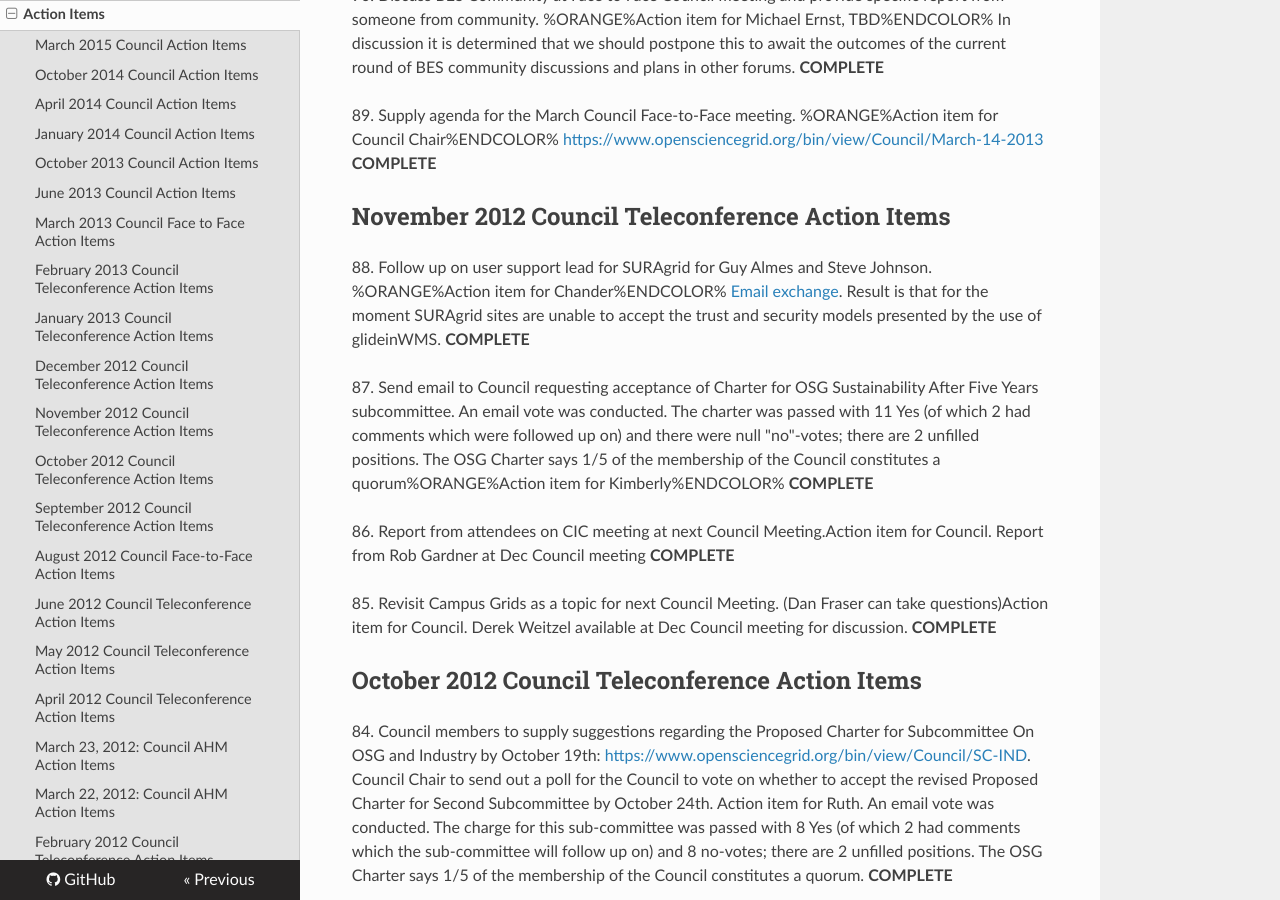
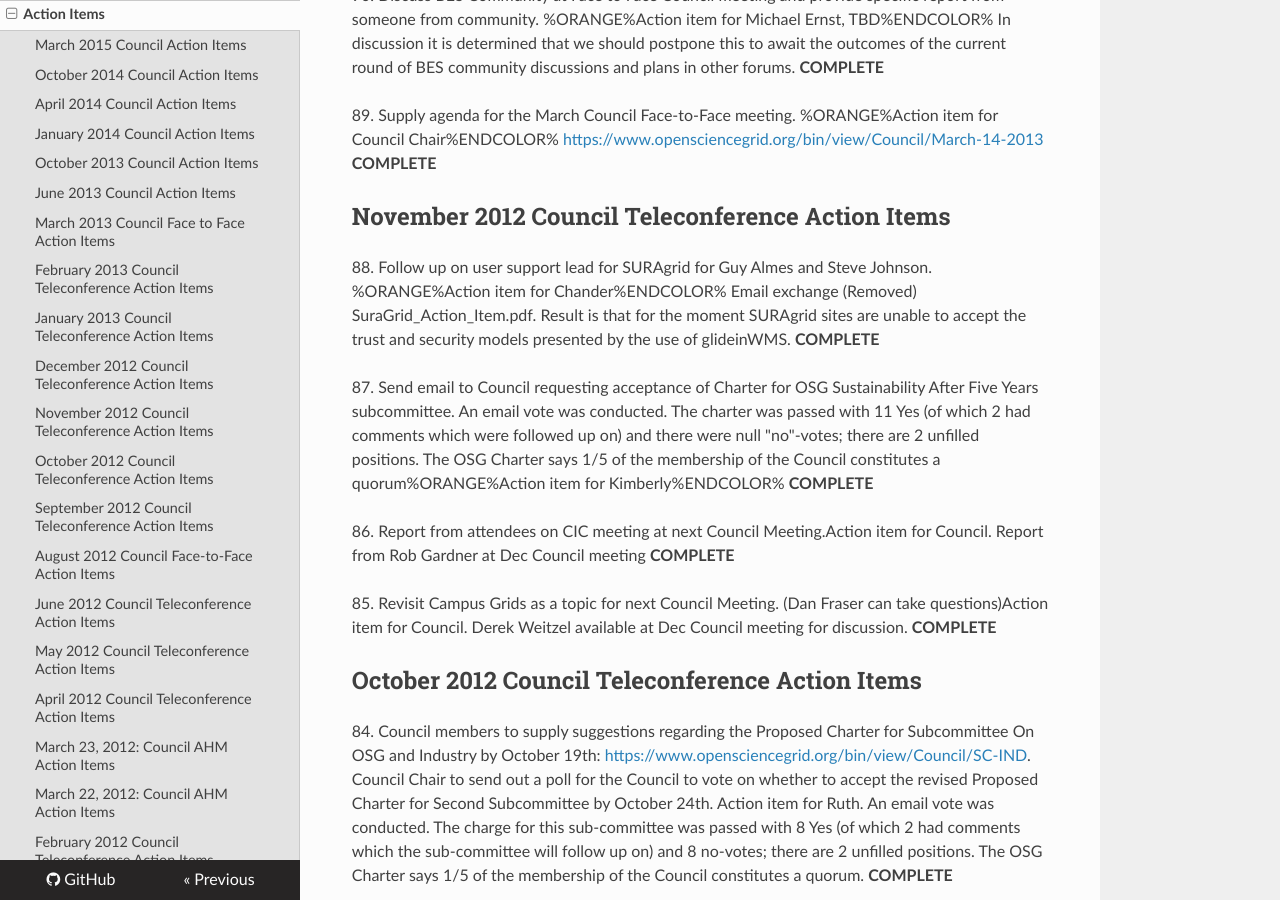
Before and after one commit to osg-htc/council, an MkDocs documentation site: the page built from docs/CouncilActionItems.md, in a window 1280 px wide and 900 px high, scrolled down 9256 px. Built offline with MkDocs 1.6.1, drawn with Linux system fonts in a browser that asks for light colours; nearby versions of some CDN libraries; old or Windows-style settings are respelled for this version of MkDocs; some of the changed text lies outside the part shown.

Commit message:
Fixing links in the proper doc this time

```diff
--- a/docs/CouncilActionItems.md
+++ b/docs/CouncilActionItems.md
@@ -182,7 +182,7 @@
 
 109\. Council to discuss "expectations of entry" as resource constraints continue to increase. **COMPLETE**
 
--   [OSG\_VO\_Registration\_Workflow.docx](%ATTACHURL%/OSG_VO_Registration_Workflow.docx)
+-   (Removed) OSG\_VO\_Registration\_Workflow.docx
 -   Change agreed to move forward to Implementation.
 
 108\. Follow up with potential Industry Partners action items. This is a Council action item and not something the Project can take on. See Council Chairs presentation at the Council meeting. In particular for NVIDIA will help to have a stakeholder engaged (ICeCube? enmr?) Ruth will work with Jerome on attendance at the DOE SBIR meeting. She will also follow up with DOE Program managers. - no opportunities to date **Complete**
@@ -265,7 +265,7 @@
 November 2012 Council Teleconference Action Items
 -------------------------------------------------
 
-88\. Follow up on user support lead for SURAgrid for Guy Almes and Steve Johnson. %ORANGE%Action item for Chander%ENDCOLOR% [ Email exchange](%ATTACHURL%/SuraGrid_Action_Item.pdf). Result is that for the moment SURAgrid sites are unable to accept the trust and security models presented by the use of glideinWMS. **COMPLETE**
+88\. Follow up on user support lead for SURAgrid for Guy Almes and Steve Johnson. %ORANGE%Action item for Chander%ENDCOLOR% Email exchange (Removed) SuraGrid_Action_Item.pdf. Result is that for the moment SURAgrid sites are unable to accept the trust and security models presented by the use of glideinWMS. **COMPLETE**
 
 87\. Send email to Council requesting acceptance of Charter for OSG Sustainability After Five Years subcommittee. An email vote was conducted. The charter was passed with 11 Yes (of which 2 had comments which were followed up on) and there were null "no"-votes; there are 2 unfilled positions. The OSG Charter says 1/5 of the membership of the Council constitutes a quorum%ORANGE%Action item for Kimberly%ENDCOLOR% **COMPLETE**
 
@@ -468,7 +468,7 @@
 February 2012 Council Teleconference Action Items
 -------------------------------------------------
 
-20\. Rick will send an [official announcement](official announcement) (email) describing the election process. **COMPLETE**
+20\. Rick will send an official announcement (email) describing the election process. **COMPLETE**
 
 19\. Add concerns raised about OSG management structure, effectiveness of entities within this structure- put as agenda item for next meeting to discuss nature of those concerns in more detail, decide how council will move forward to address these. Could involve changes to bylaws. **COMPLETE**
 
@@ -743,7 +743,7 @@
 #### **COMPLETED - MIGRATED INTO THE MANAGEMENT PLAN AI**
 
 -   **Owners:** Shaowen Wang & Doug Olson
--   Action Item 2 from March 2010, [suggesting](%ATTACHURL%/suspension-100816.docx) how the bylaws and voting rules documents could be updated to reflect the inactive status/suspension procedures previously discussed.
+-   Action Item 2 from March 2010, suggesting (Removed) suspension-100816.docx how the bylaws and voting rules documents could be updated to reflect the inactive status/suspension procedures previously discussed.
 
 ### 3. Develop a document covering "expectations" for coming into the OSG. Collective VO representatives reported that there were lots of questions regarding how to interact with the funding agencies as a member of the OSG. One example VO was noted as SBGrid in the discussion.
 
@@ -790,7 +790,7 @@
 <!-- -->
 
 -   Venue: Fermilab or Hotel near Chicago?
--   [Doodle Poll for Determining the Face-to-Face Council Meeting Date](http://www.doodle.com/zykgavkaz4dtx7vn)
+-   (Removed) Doodle Poll for Determining the Face-to-Face Council Meeting Date http://www.doodle.com/zykgavkaz4dtx7vn
 
 May 2011 Face-to-Face Council Action Items
 ------------------------------------------
```
